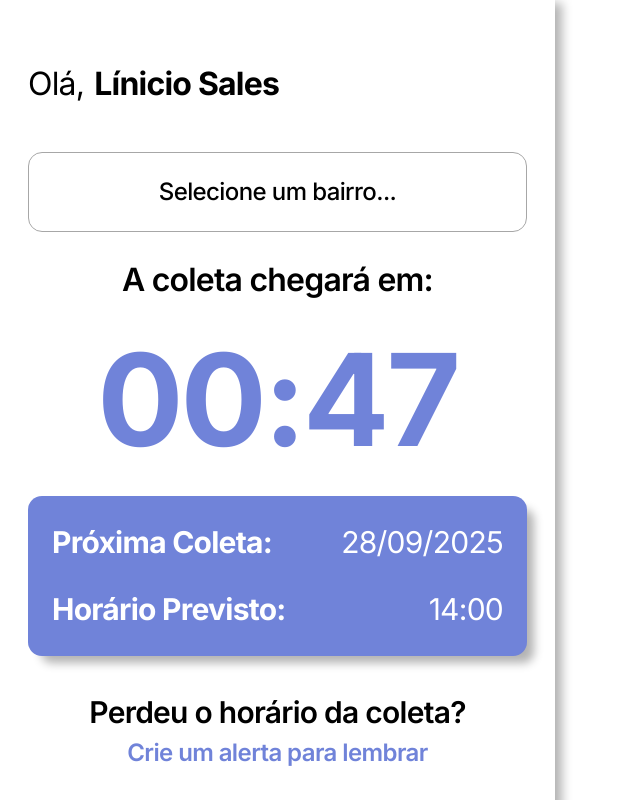
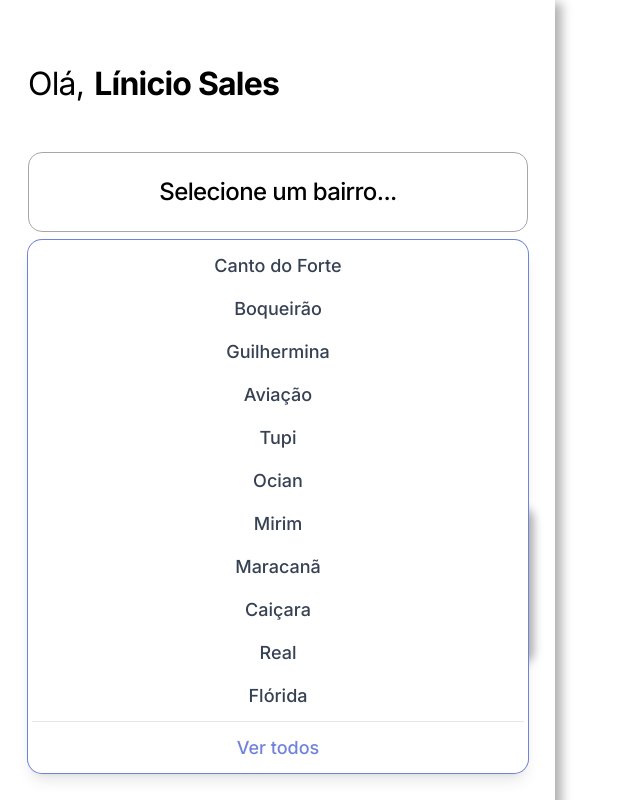
Before and after one commit to gabe-pud/deolhonolixo-web, a React (Vite) app: page / in a window 1280 px wide. Both pictures are taken after a click on the button "Selecione um bairro...". Shown: the top 800 px of the page, without its empty margins (0-640 px from the left). Built offline with nearby package versions, Linux system fonts and the light colour scheme.

Commit message:
feat: add compontents:  LatestCollections and Dropdown for neighborhood

```diff
--- a/src/components/Aside/index.jsx
+++ b/src/components/Aside/index.jsx
@@ -1,38 +1,27 @@
 import { Alert } from "../Alert"
-import { Button } from "../Button"
 import { Footer } from "../Footer"
 import { CollectionForecast } from "../CollectionForecast"
 import { Time } from "../Time"
 import { User } from "../User"
+import { LatestCollections } from "../LatestCollections"
+import { Dropdown } from "../Dropdown"
+
 
 export const Aside = ({ }) => {
     return (
         <aside className="w-[555px] flex flex-col relative z-50 shadow-[10px_0px_10px_-3px_rgba(0,0,0,0.3)]">
             <User />
-            <Button />
-                <p className="text-center text-[32px] mt-[24px] font-semibold mb-0 pb-0 tracking-tight">
-                    A coleta chegará em:
-                </p>
+            <Dropdown/>
+            <p className="text-center text-[32px] mt-[24px] font-semibold mb-0 pb-0 tracking-tight">
+                A coleta chegará em:
+            </p>
             <Time />
             <CollectionForecast />
             <Alert />
-
-            <div className="bg-[#FCAE1D] rounded-[14px] ml-[28px] mr-[28px] my-[39px] mb-0  p-[24px] text-[20px] font-bold shadow-[10px_10px_10px_-3px_rgba(0,0,0,0.3)] tracking-tight">
-                <div className="flex flex-col items-center gap-[10px]">
-                    <p className=" text-black">
-                        Últimas coletas
-                    </p>
-                    <p className="text-[#5C5C5C]">
-                        20/03/2026<br></br>
-                        13/03/2026<br></br>
-                        05/03/2026<br></br>
-                        28/02/2026
-                    </p>
-                </div>
-            </div>
-
+            <LatestCollections />
             <Footer />
 
         </aside>
     )
+
 }
--- a/src/components/Button/index.jsx
+++ /dev/null
@@ -1,7 +0,0 @@
-export const Button = ({ }) => {
-    return(
-        <button className="  ml-[28px] mr-[28px] mt-[44px] bg-transparent border border-[#A7A7A7] rounded-[14px] text-[24px] font-medium leading-[140%] flex items-center py-[22px] justify-center hover:border-black cursor-pointer tracking-tight">
-            Selecione um bairro...
-        </button>
-    )
-}
--- /dev/null
+++ b/src/components/Dropdown/index.jsx
@@ -0,0 +1,48 @@
+import { useState, useEffect, useRef } from 'react';
+
+export const Dropdown = () => {
+  const [isOpen, setIsOpen] = useState(false);
+  const dropdownRef = useRef(null);
+
+  useEffect(() => {
+    const handleClickOutside = (event) => {
+      if (dropdownRef.current && !dropdownRef.current.contains(event.target)) {
+        setIsOpen(false);
+      }
+    };
+    document.addEventListener('mousedown', handleClickOutside);
+    return () => document.removeEventListener('mousedown', handleClickOutside);
+  }, []);
+
+  return (
+    <div className="relative inline-block text-left" ref={dropdownRef}>
+      <button
+        onClick={() => setIsOpen(!isOpen)}
+        className="ml-[28px] mr-[28px] mt-[44px] w-[500px] bg-transparent border border-[#A7A7A7] rounded-[14px] text-[24px] font-medium leading-[140%] flex items-center py-[22px] justify-center hover:border-[#7083D9] cursor-pointer tracking-tight"
+      >
+        Selecione um bairro...
+      </button>
+
+      {isOpen && (
+        /* z-[100] para garantir que fica acima de todos os outros componentes do Aside */
+        <div className="absolute ml-[28px] mr-[28px] mt-2 w-[500px] mt-2 w-48 rounded-[14px] shadow-lg bg-white ring-1 ring-[#7083D9] ring-opacity-5 focus:outline-none z-[100]">
+          <div className="py-1 px-1">
+            <a href="#" className="block rounded-[14px] py-2 text-[18px] text-center font-medium text-gray-700 hover:bg-gray-100 ">Canto do Forte</a>
+            <a href="#" className="block rounded-[14px] py-2 text-[18px] text-center font-medium text-gray-700 hover:bg-gray-100">Boqueirão</a>
+            <a href="#" className="block rounded-[14px] py-2 text-[18px] text-center font-medium text-gray-700 hover:bg-gray-100 ">Guilhermina</a>
+            <a href="#" className="block rounded-[14px] py-2 text-[18px] text-center font-medium text-gray-700 hover:bg-gray-100">Aviação</a>
+            <a href="#" className="block rounded-[14px] py-2 text-[18px] text-center font-medium text-gray-700 hover:bg-gray-100 ">Tupi</a>
+            <a href="#" className="block rounded-[14px] py-2 text-[18px] text-center font-medium text-gray-700 hover:bg-gray-100">Ocian</a>
+            <a href="#" className="block rounded-[14px] py-2 text-[18px] text-center font-medium text-gray-700 hover:bg-gray-100">Mirim</a>
+            <a href="#" className="block rounded-[14px] py-2 text-[18px] text-center font-medium text-gray-700 hover:bg-gray-100">Maracanã</a>
+            <a href="#" className="block rounded-[14px] py-2 text-[18px] text-center font-medium text-gray-700 hover:bg-gray-100">Caiçara</a>
+            <a href="#" className="block rounded-[14px] py-2 text-[18px] text-center font-medium text-gray-700 hover:bg-gray-100">Real</a>
+            <a href="#" className="block rounded-[14px] py-2 text-[18px] text-center font-medium text-gray-700 hover:bg-gray-100">Flórida</a>
+            <hr className="my-1 border-gray-200" />
+            <a href="#" className="block rounded-[14px] py-2 text-[18px] text-center font-medium text-[#7083D9] hover:bg-gray-100">Ver todos</a>
+          </div>
+        </div>
+      )}
+    </div>
+  );
+}
--- /dev/null
+++ b/src/components/LatestCollections/index.jsx
@@ -0,0 +1,17 @@
+export const LatestCollections = () => {
+    return (
+        <div className="bg-[#FCAE1D] rounded-[14px] ml-[28px] mr-[28px] my-[39px] mb-0  p-[24px] text-[20px] font-bold shadow-[10px_10px_10px_-3px_rgba(0,0,0,0.3)] tracking-tight">
+            <div className="flex flex-col items-center gap-[10px]">
+                <p className=" text-black">
+                    Últimas coletas
+                </p>
+                <p className="text-[#5C5C5C]">
+                    20/03/2026<br></br>
+                    13/03/2026<br></br>
+                    05/03/2026<br></br>
+                    28/02/2026
+                </p>
+            </div>
+        </div>
+    )
+}
```
